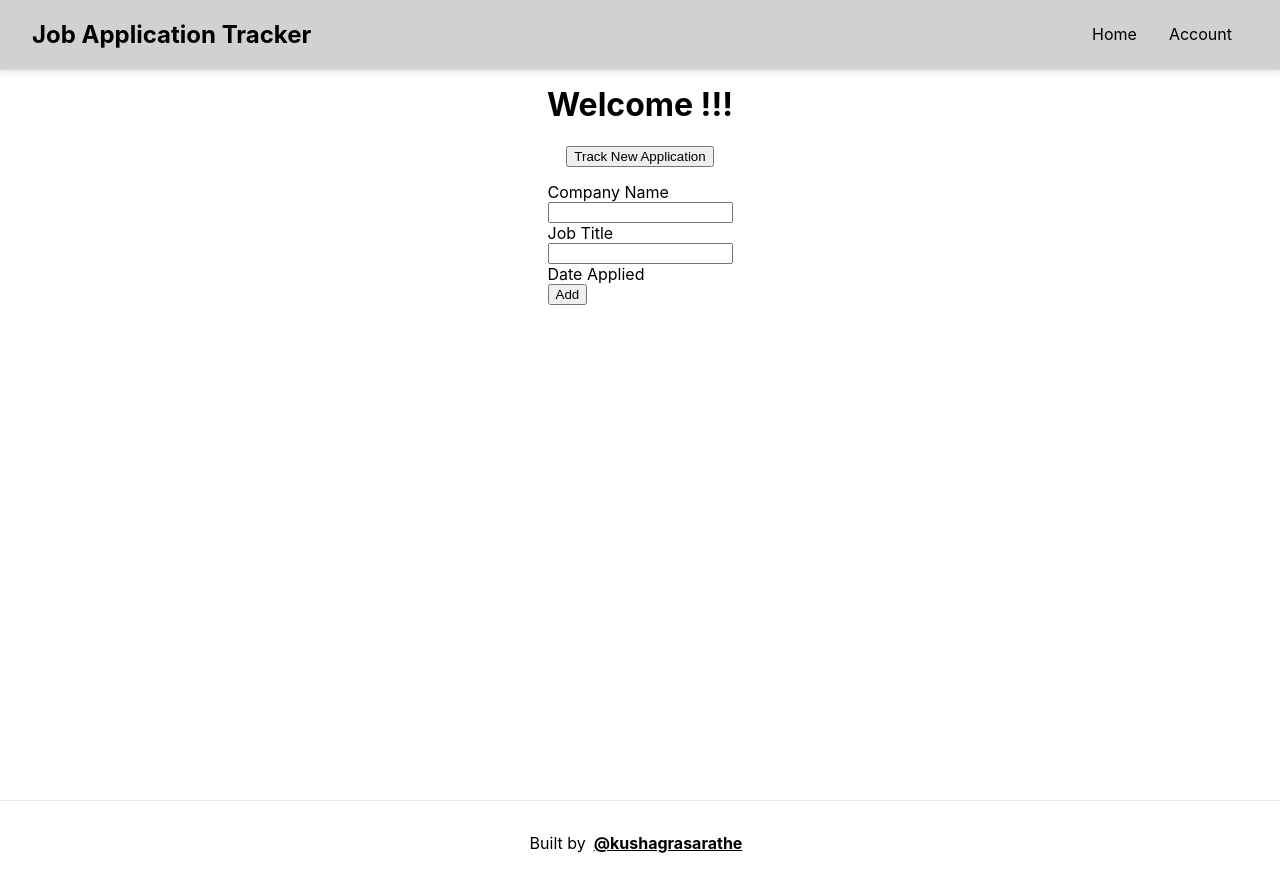
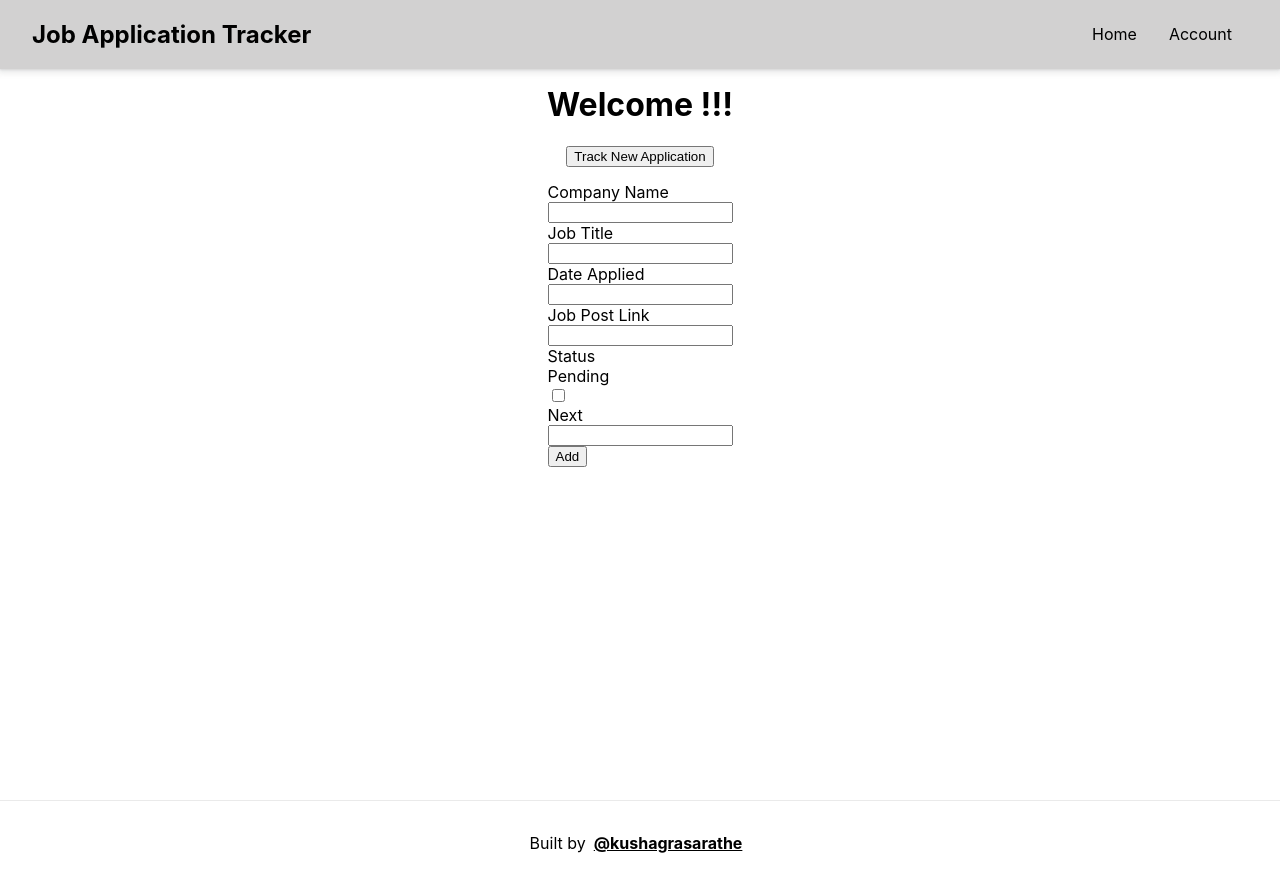
Before and after one commit to kushagrasarathe/job-application-tracker, a Next.js app in the folder frontend/: page / in a window 1280 px wide. Both pictures are taken after a click on the button "Track New Application". Built offline with nearby package versions, Linux system fonts and the light colour scheme.

Commit message:
form basic structure

```diff
--- a/frontend/src/components/NewEntry.jsx
+++ b/frontend/src/components/NewEntry.jsx
@@ -9,6 +9,14 @@ export default function NewEntry() {
         <label htmlFor="">Job Title</label>
         <input type="text" />
         <label htmlFor="">Date Applied</label>
+        <input type="text" />
+        <label htmlFor="">Job Post Link</label>
+        <input type="text" />
+        <label htmlFor="">Status</label>
+         Pending<input type="checkbox"/>
+        <label htmlFor="">Next</label>
+        <input type="text"/>
+
         <button>Add</button>
     </div>
   )
```
